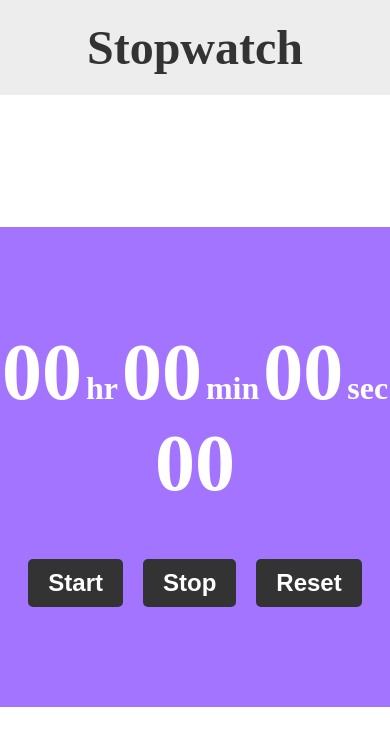
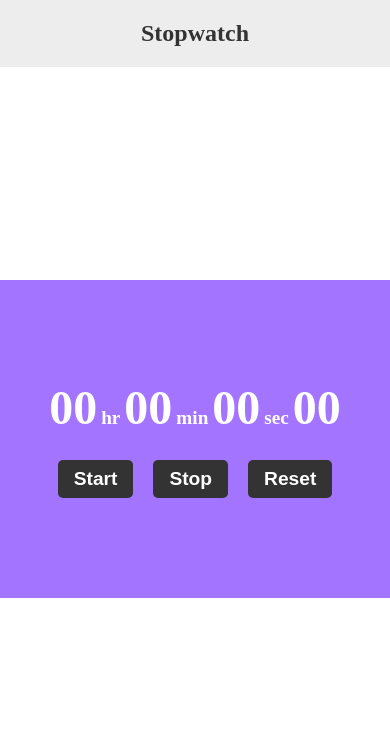
Before and after one commit to waxiomo/stopwatch, a plain HTML site: page index.html in a window 390 px wide. Drawn offline with Linux system fonts and the light colour scheme.

Commit message:
media query add

```diff
--- a/style.css
+++ b/style.css
@@ -64,3 +64,23 @@ main{
 .btn:active{
   transform: scale(1);
 }
+
+
+@media (max-width: 480px) {
+  header h1{
+    font-size: 1.5rem;
+  }
+  .hr, .min, .sec, .count{
+    font-size: 3rem;
+  }
+  .text{
+    font-size: 1.2rem;
+  }
+  .btn-group{
+   margin-top: 25px;
+  }
+  .btn{
+    padding: 8px 16px;
+    font-size: 1.2rem;
+  }
+}
```
